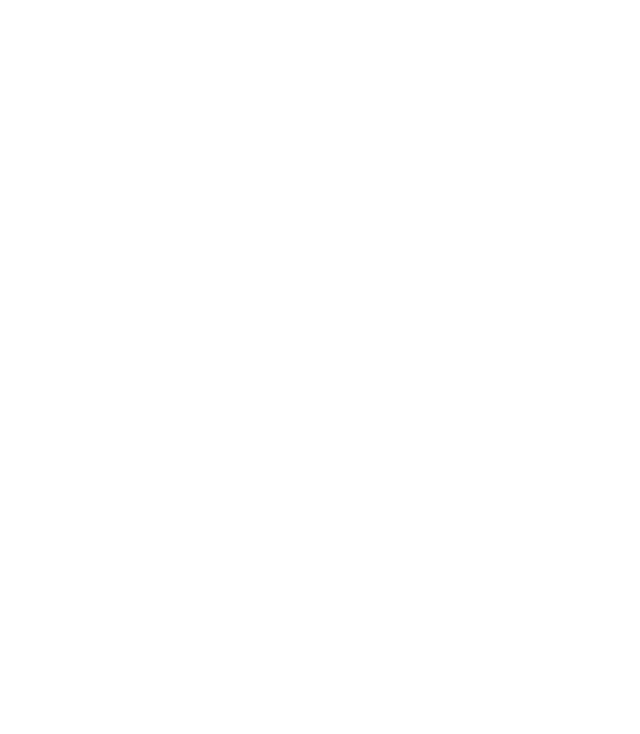
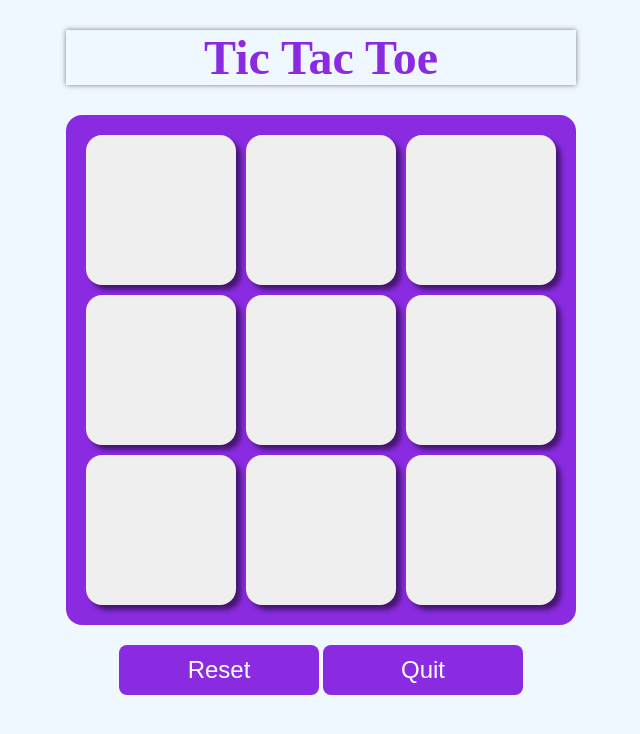
Before and after one commit to pxgacademy/Tic-Tac-Toe-Project_Practice_JavaScript, a plain HTML site: page index.html in a window 1280 px wide. Shown: the whole page, without its empty margins (319-959 px from the left). Drawn offline with Linux system fonts and the light colour scheme.

Commit message:
Designed structure by HTML and CSS

```diff
--- a/index.html
+++ b/index.html
@@ -3,10 +3,28 @@
   <head>
     <meta charset="UTF-8" />
     <meta name="viewport" content="width=device-width, initial-scale=1.0" />
-    <title>Document</title>
+    <title>Tic-Tac-Toe</title>
     <link rel="stylesheet" href="./styles/styles.css" />
   </head>
   <body>
+    <main>
+      <h1>Tic Tac Toe</h1>
+      <div class="game_container">
+        <div class="game">
+          <button class="box box1"></button>
+          <button class="box box2"></button>
+          <button class="box box3"></button>
+          <button class="box box4"></button>
+          <button class="box box5"></button>
+          <button class="box box6"></button>
+          <button class="box box7"></button>
+          <button class="box box8"></button>
+          <button class="box box9"></button>
+        </div>
+      </div>
+      <button id="reset">Reset</button>
+      <button id="quit">Quit</button>
+    </main>
     <!-- JavaScript -->
     <script src="./js/script.js"></script>
   </body>
--- a/styles/styles.css
+++ b/styles/styles.css
@@ -0,0 +1,81 @@
+*,
+*::after,
+*::before {
+  margin: 0;
+  padding: 0;
+}
+
+body {
+  text-align: center;
+  padding: 30px;
+  box-sizing: border-box;
+  background-color: aliceblue;
+  height: 100vh;
+}
+
+h1 {
+  font-size: 3rem;
+  color: blueviolet;
+  font-weight: 700;
+  font-family: poppins;
+  box-shadow: 0 0 5px rgba(0, 0, 0, 0.5);
+  width: 510px;
+  margin: 0 auto;
+}
+
+.game_container {
+  width: 510px;
+  height: 510px;
+  padding: 20px;
+  box-sizing: border-box;
+  margin: 0 auto;
+  margin-top: 30px;
+  background-color: blueviolet;
+  border-radius: 1rem;
+}
+
+.game {
+  height: 470px;
+  width: 470px;
+  margin: 0 auto;
+  display: grid;
+  grid-template-columns: repeat(3, 1fr);
+  gap: 10px;
+}
+
+.box {
+  width: 150px;
+  height: 150px;
+  border: none;
+  border-radius: 1rem;
+  box-shadow: 5px 5px 5px rgba(0, 0, 0, 0.5);
+  font-size: 6rem;
+  font-weight: 600;
+  transition: 0.4s;
+}
+
+.box:hover {
+  background-color: brown;
+  color: #fff;
+}
+
+#reset,
+#quit {
+  margin-top: 20px;
+  width: 200px;
+  height: 50px;
+  font-weight: 500;
+  font-size: 1.5rem;
+  background-color: blueviolet;
+  color: #fff;
+  border: none;
+  border-radius: 0.5rem;
+  transition: 0.3s;
+}
+#reset:hover {
+  background-color: green;
+}
+
+#quit:hover {
+  background-color: red;
+}
```
